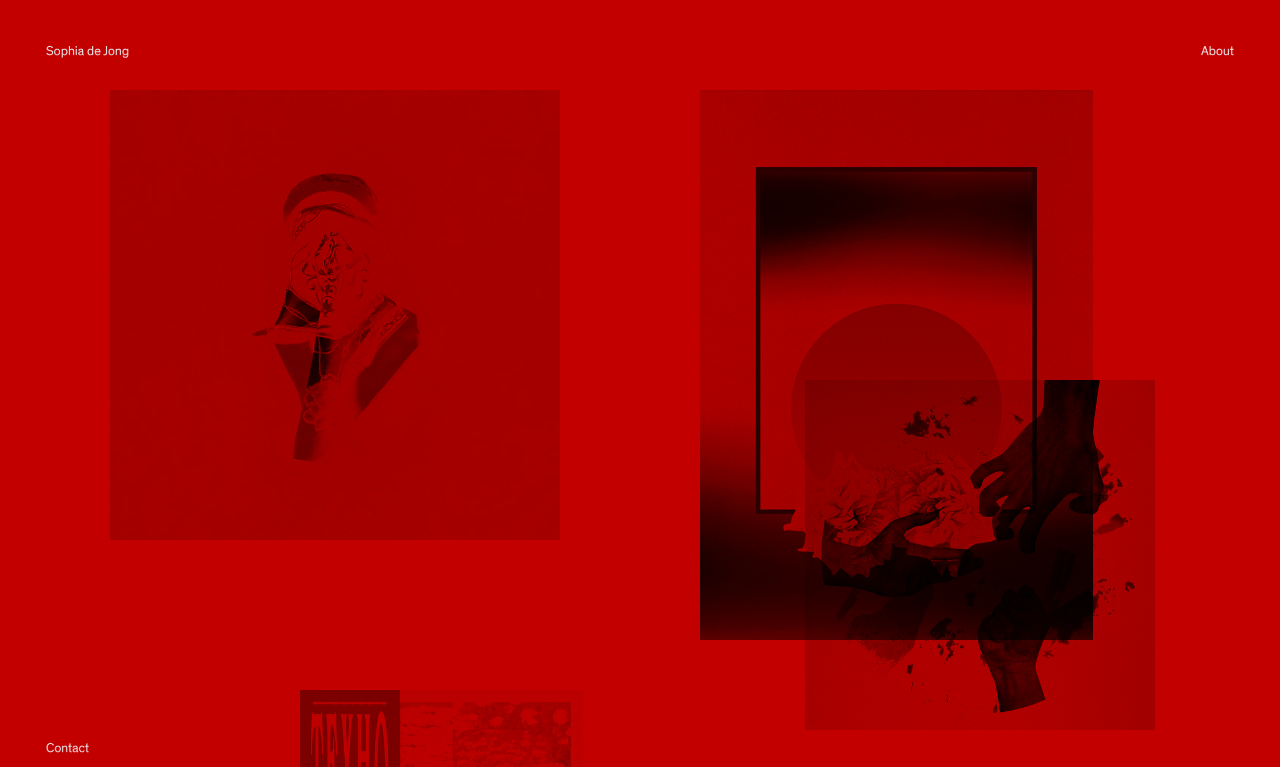
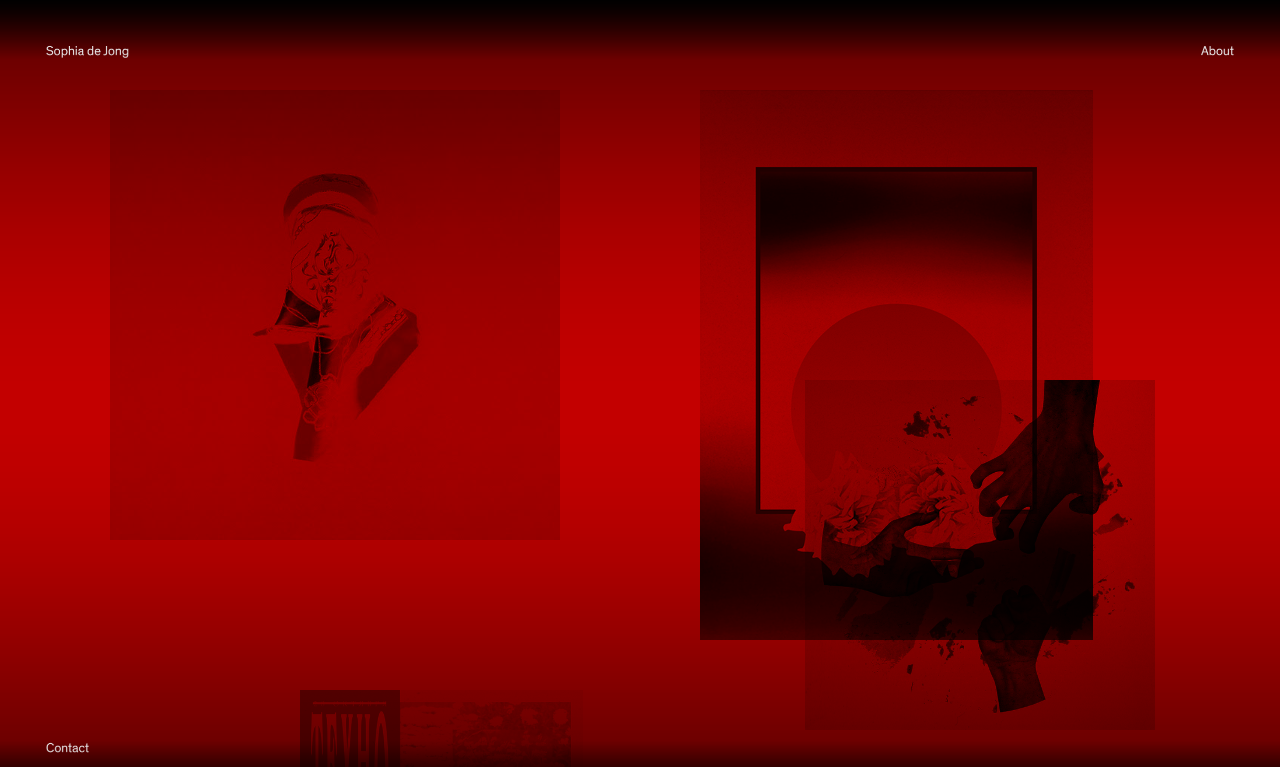
Before and after one commit to sophiadejong/sophiadejong.github.io, a plain HTML site: page index.html in a window 1280 px wide. Shown: the top 767 px of the page. Drawn offline with Linux system fonts and the light colour scheme.

Commit message:
Add files via upload

```diff
--- a/index.html
+++ b/index.html
@@ -24,6 +24,8 @@
 	<div id="slideshow">
 		<div class="caption"></div>
 	</div>
+
+
 
 	<div class="container">
 
@@ -74,9 +76,12 @@
 		<img class="crop-img" id="cropimg51" src="images/51p.jpg">
 
 
+
 		<img class="name" id="titlesophia" src="images/222p.jpg">
 		<img class="me" id="about" src="images/223p.jpg">
  		<img class="me" id="contact" src="images/224p.jpg">
+
+
 
 
 		<div class="video-isotoop">
@@ -103,17 +108,15 @@
 			<iframe width="560" height="315" src="https://www.youtube.com/embed/GDkmMEmRDyc" frameborder="0" allowfullscreen></iframe>
 		</div>
 
-<!--
-		<div class="video-waveform">
-			<iframe width="560" height="315" src="https://www.youtube.com/embed/l2vLW4NTe0s" frameborder="0" allowfullscreen></iframe>
-		</div>
--->
-
 		<div class="video-lesfleurs" >
 			<iframe width="560" height="315" src="https://www.youtube.com/embed/yWtm8wfzWGk" frameborder="0" allowfullscreen></iframe>
+
 		</div>
 
 		<div id="bg">
+
+			 	<img class="fiter" id="filter" src="images/230p.jpg">
+
 		</div>
 	</div>
 
```
